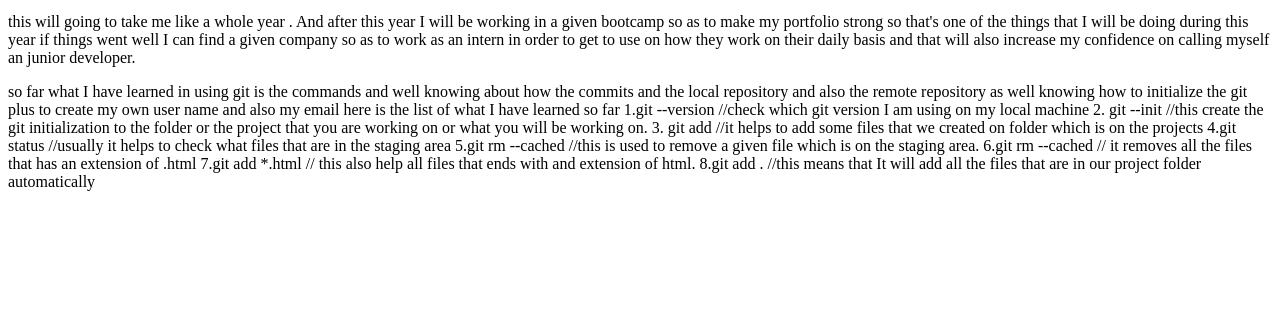
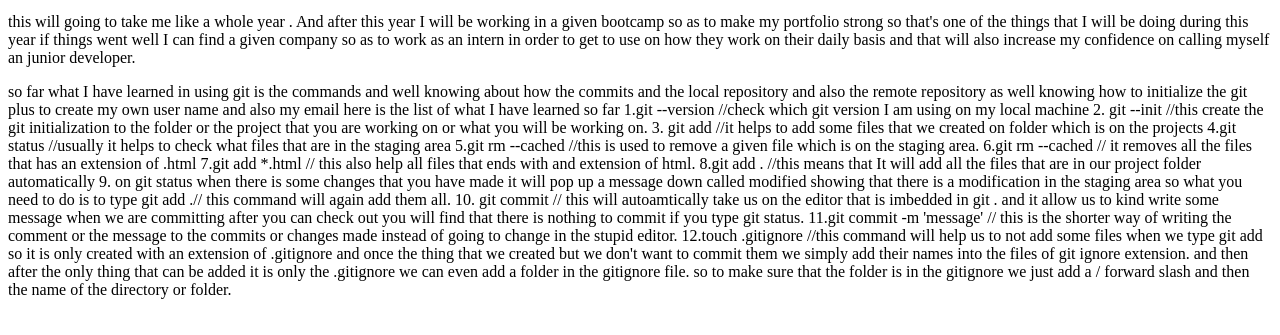
Before and after one commit to Placideh/first-app, a plain HTML site: page index.html in a window 1280 px wide. Shown: the part 137-472 px from the top of the page. Drawn offline with Linux system fonts and the light colour scheme.

Commit message:
Another changes

```diff
--- a/index.html
+++ b/index.html
@@ -34,6 +34,20 @@ about me.</p>
 			6.git rm --cached <file with(*.hmtl)>// it removes all the files that has an extension of .html
 			7.git add *.html // this also help all files that ends with and extension of html.
 			8.git add . //this means that It will add all the files that are in our project folder automatically
+
+
+			9. on git status when there is some changes that you have made it will pop up a message down called modified showing that there is a modification  in the staging area so what you need to do is to type git add .// this command will again add them all.
+
+
+			10. git commit // this will autoamtically take us on the editor that is imbedded in git . and it allow us to kind write some message when we are committing
+			after you can check out you will find that there is nothing to commit if you type git status.
+
+
+			11.git commit -m 'message' // this is the shorter way of writing the comment or the message to the commits or changes made instead of going to change in the stupid editor.
+
+			12.touch .gitignore //this command will help us to not add some files when we type git add so it is only created with an extension of .gitignore and once the thing that we created but we don't want to commit them we simply add their names into the files of git ignore extension.
+			and then after the only thing that can be added it is only the .gitignore
+			we can even add a folder in the gitignore file. so to make sure that the folder is in the gitignore we just add a / forward slash and then the name of the directory or folder.
 </p>
 </body>
 </html>
```
Also changed, not shown: 1 other file.
